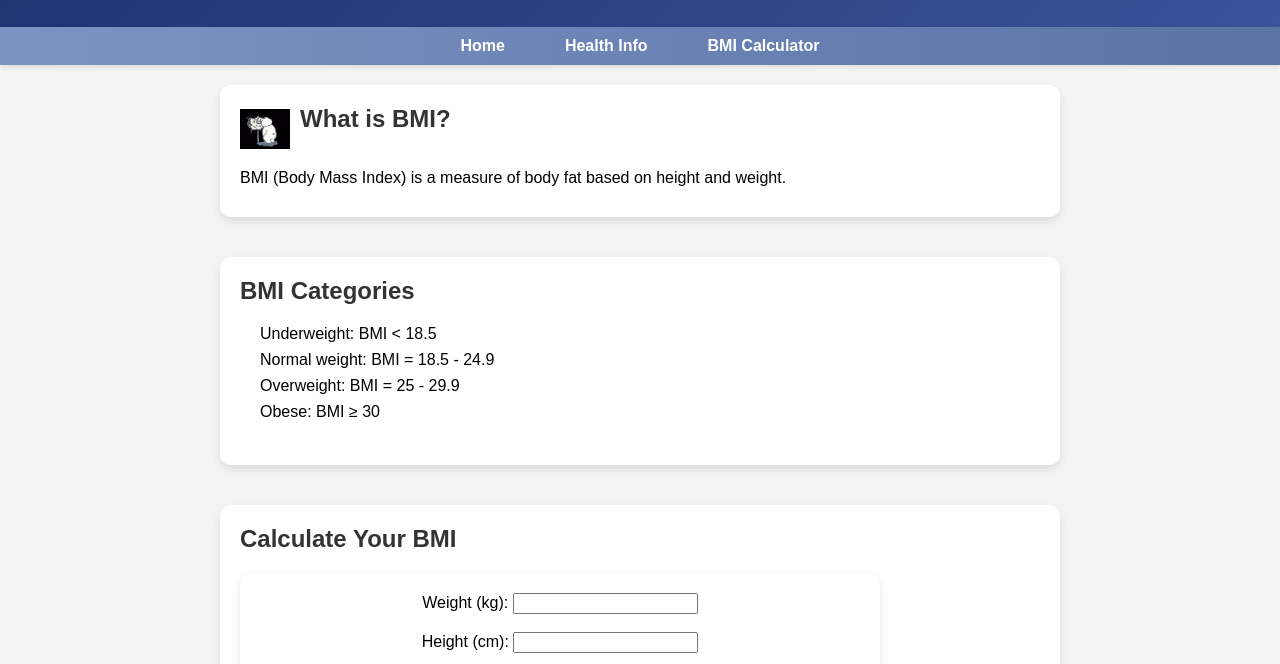
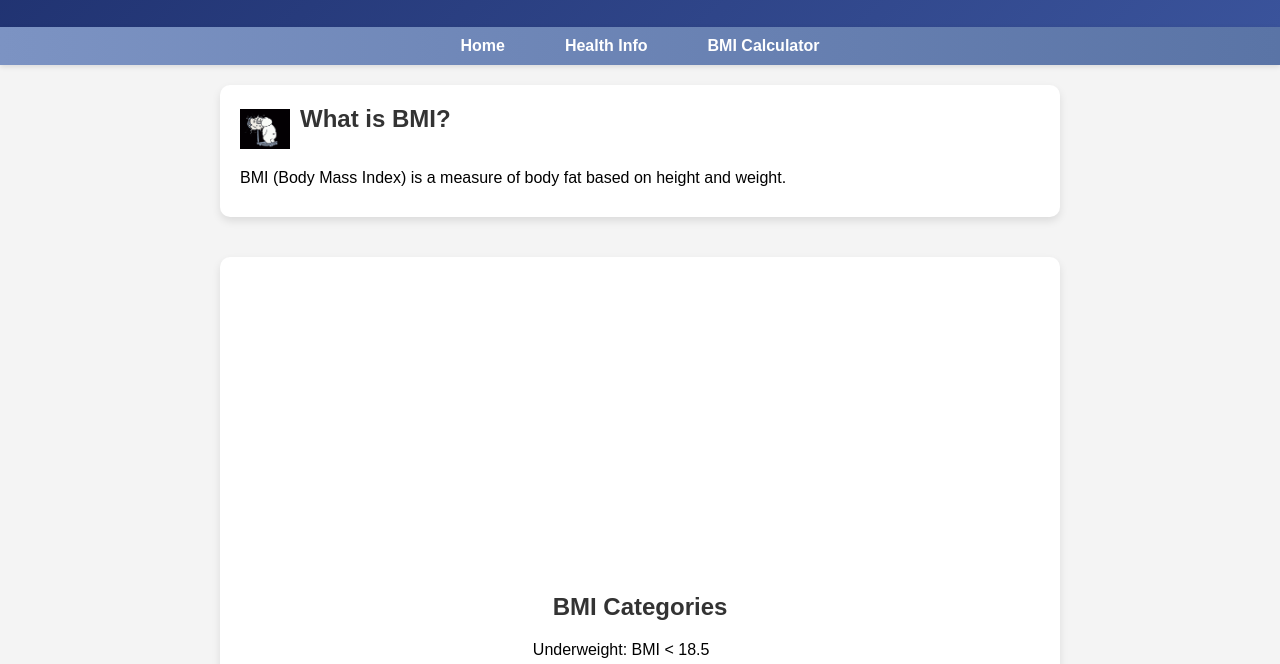
Before and after one commit to IsmaIsnan/wpa_assignment, a plain HTML site: page ASSIGNMENT/BMI.html in a window 1280 px wide. Shown: the part 102-766 px from the top of the page. Drawn offline with Linux system fonts and the light colour scheme.

Commit message:
Update style.css

```diff
--- a/ASSIGNMENT/style.css
+++ b/ASSIGNMENT/style.css
@@ -286,3 +286,12 @@ nav {
   height: auto;
   margin-right: 10px;
 }
+
+.bmi-category {
+    display: flex;
+    flex-direction: column;
+    justify-content: center; /* Vertically center the content */
+    align-items: center; /* Horizontally center the content */
+    height: 100vh; /* Full viewport height to center the content vertically */
+    text-align: center; /* Center the text inside the element */
+}
```
